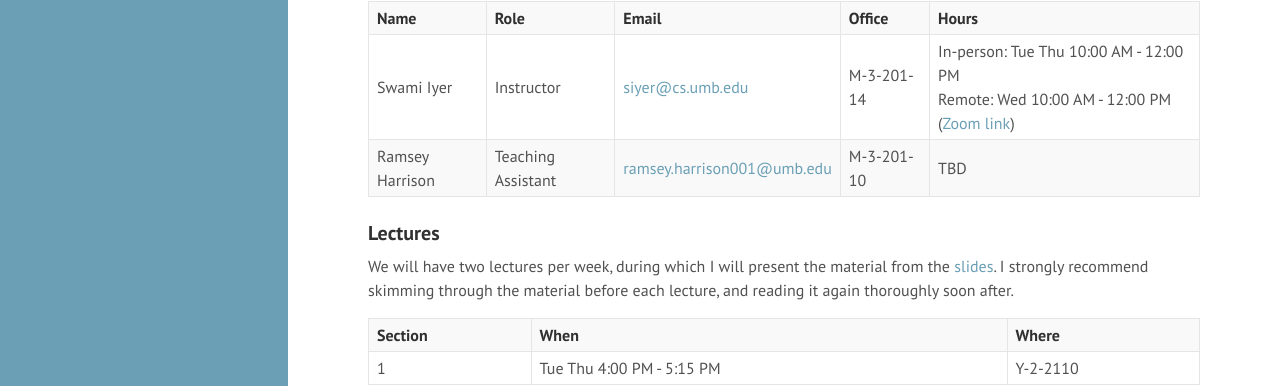
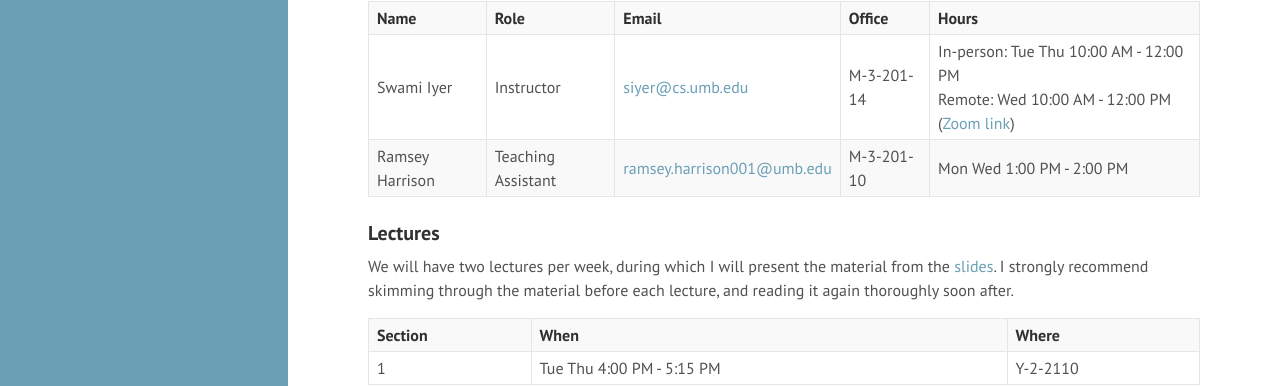
Before and after one commit to swamiiyer/swamiiyer.github.io, a Jekyll site: the page built from _pages/cs451/course_info.md, in a window 1280 px wide and 900 px high, scrolled down 355 px. Shown: the part 102-488 px from the top of the window. Built offline with Jekyll 4.4.1, drawn with Linux system fonts in a browser that asks for light colours.

Commit message:
minor changes

```diff
--- a/_pages/cs451/course_info.md
+++ b/_pages/cs451/course_info.md
@@ -17,7 +17,7 @@ Students who successfully complete this course will be able to: write parsers an
 
 | **Name** | **Role** | **Email** | **Office** | **Hours** |
 Swami Iyer | Instructor | [siyer@cs.umb.edu](siyer@cs.umb.edu) | M-3-201-14 | In-person: Tue Thu 10:00 AM - 12:00 PM <br/> Remote: Wed 10:00 AM - 12:00 PM ([Zoom link](https://umassboston.zoom.us/j/8790346943?pwd=N1VCR0RnbnJhNVpBZEprbmdFcVF0Zz09)) |
-Ramsey Harrison | Teaching Assistant | [ramsey.harrison001@umb.edu](ramsey.harrison001@umb.edu) | M-3-201-10 | TBD |
+Ramsey Harrison | Teaching Assistant | [ramsey.harrison001@umb.edu](ramsey.harrison001@umb.edu) | M-3-201-10 | Mon Wed 1:00 PM - 2:00 PM |
 
 ### Lectures
 
```
